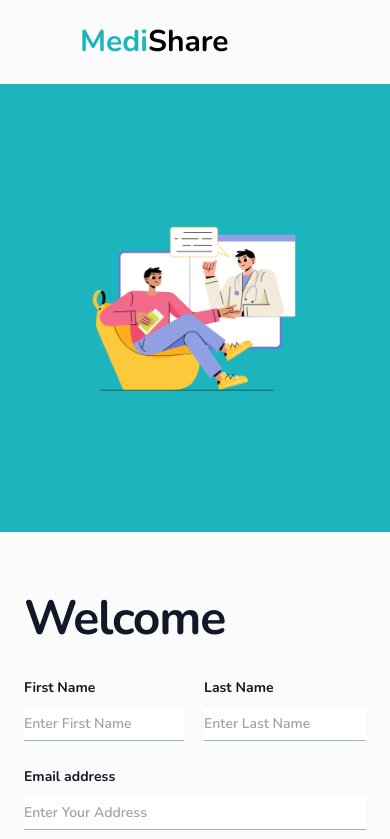
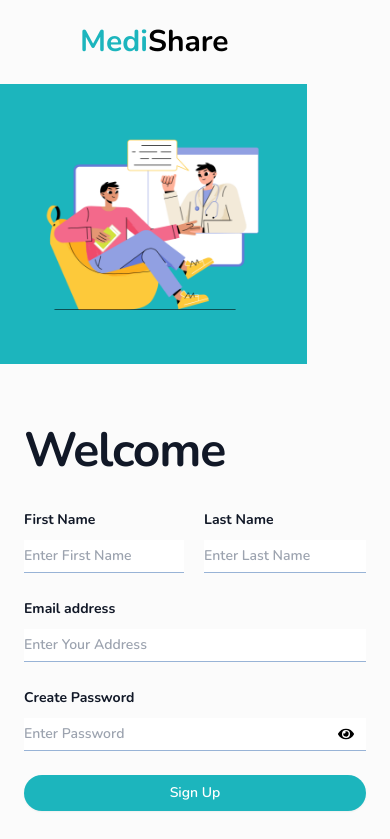
Before and after one commit to Pranjali-12/medishare-client, a React (Create React App) app: page /signup in a window 390 px wide. Shown: the top 839 px of the page. Built offline with nearby package versions, Linux system fonts and the light colour scheme.

Commit message:
sign up in responsive

```diff
--- a/src/Components/SignInLeft.jsx
+++ b/src/Components/SignInLeft.jsx
@@ -4,8 +4,8 @@ import '../styles/SignInLeft.css'
 const SignInLeft = () => {
   return (
     <div className='flex flex-row flex-wrap ' >
-        <div className='sm:w-1/2  py-20 px-12 '  style={{backgroundColor:"#1CB5BD"}}>
-           <img src={require("../assets/signup.png")} className='sign-img sm:w-11/12 my-12'></img>
+        <div className='sm:w-1/2   '  style={{backgroundColor:"#1CB5BD"}}>
+           <img src={require("../assets/signup.png")} className='sign-img '></img>
         </div>
 
 
--- a/src/Components/SignUpCon.jsx
+++ b/src/Components/SignUpCon.jsx
@@ -1,133 +1,5 @@
-// import React from 'react'
 
-// const SignUpCon = () => {
-//   return (
-//     <div>
-//          <div className='flex flex-row flex-wrap ' >
-//         <div className='sm:w-1/2  py-20 px-12 '  style={{backgroundColor:"#1CB5BD"}}>
-//            <img src={require("../assets/signup.png")} className='sign-img sm:w-11/12 my-12'></img>
-//         </div>
-
-
-//         <div className='sm:w-1/2 flex justify-center'>
-//         <div className="flex min-h-full flex-1 flex-col justify-center px-6 py-12 lg:px-8">
-//         <div className="sm:mx-auto sm:w-full sm:max-w-sm">
-
-//           <h2 className="mt-5 text-left text-5xl font-bold leading-9 tracking-tight text-gray-900">
-//             Welcome
-//           </h2>
-//         </div>
-
-//         <div className="mt-10 sm:mx-auto sm:w-full sm:max-w-sm">
-//           <form className="space-y-6" action="#" method="POST">
-
-//           <div className='flex sm:flex flex:nowrap sm:wrap'>
-//           <div>
-//               <label htmlFor="email" className="block text-sm font-bold leading-6 text-gray-900">
-//                 First Name
-//               </label>
-//               <div className="mt-2 me-5">
-//                 <input
-//                   id="fname"
-//                   name="fname"
-//                   type="text"
-//                   autoComplete="fname"
-//                   placeholder='Enter First Name'
-//                   required
-//                   className="block w-full   text-sm font-semibold border-b  py-1.5 text-gray-900   placeholder:text-gray-400 outline-none" style={{borderColor:"#98B3D6"}}
-//                 />
-//               </div>
-//             </div>
-//             <div>
-//               <label htmlFor="email" className="block text-sm font-bold leading-6 text-gray-900">
-//               Last Name
-//               </label>
-//               <div className="mt-2">
-//                 <input
-//                   id="lname"
-//                   name="lname"
-//                   type="text"
-//                   autoComplete="lname"
-//                   placeholder='Enter Last Name'
-//                   required
-//                   className="block w-full text-sm font-semibold border-b  py-1.5 text-gray-900   placeholder:text-gray-400 outline-none" style={{borderColor:"#98B3D6"}}
-//                 />
-//               </div>
-//             </div>
-//           </div>
-//             <div>
-//               <label htmlFor="email" className="block text-sm font-bold leading-6 text-gray-900">
-//                 Email address
-//               </label>
-//               <div className="mt-2 ">
-//                 <input
-//                   id="email"
-//                   name="email"
-//                   type="email"
-//                   autoComplete="email"
-//                   placeholder='Enter Your Address'
-//                   required
-//                   className="block w-full text-sm font-semibold border-b  py-1.5 text-gray-900   placeholder:text-gray-400 outline-none" style={{borderColor:"#98B3D6"}}
-//                 />
-//               </div>
-//             </div>
-
-//             <div>
-//               <div className="flex items-center justify-between">
-//                 <label htmlFor="password" className="block text-sm font-bold leading-6 text-gray-900">
-//                   Create Password
-//                 </label>
-
-//               </div>
-//               <div className="mt-2">
-//                 <input
-//                   id="password"
-//                   name="password"
-//                   type="password"
-//                   autoComplete="current-password"
-//                   placeholder='Enter Password'
-//                   required
-//                   className="block w-full text-sm font-semibold  border-b  py-1.5 text-gray-900   placeholder:text-gray-400 outline-none" style={{borderColor:"#98B3D6"}}
-//                 />
-//               </div>
-//             </div>
-//             <div className="text-sm">
-//                   <a href="#" className="font-semibold hover:text-teal-800 text-teal-600">
-//                     Forgot password?
-//                   </a>
-//                 </div>
-//             <div>
-//               <button
-//                 type="submit"
-//                 className="flex w-full justify-center rounded-full  px-3 py-1.5 text-sm font-semibold leading-6 text-white shadow-sm  focus-visible:outline focus-visible:outline-2 focus-visible:outline-offset-2 " style={{backgroundColor:"#1CB5BD"}}
-//               >
-//                 Login
-//               </button>
-//             </div>
-//           </form>
-
-//           <p className="mt-10 text-center font-bold py-4 text-xl text-gray-500">
-//             New member?{' '}
-//             <a href="#" className="font-semibold leading-6 text-indigo-600 hover:text-indigo-500" style={{color:"#1CB5BD"}}>
-//               Sign Up
-//             </a>
-//           </p>
-//         </div>
-//       </div>
-//         </div>
-
-
-//     </div>
-//     </div>
-//   )
-// }
-
-// export default SignUpCon
 import '../styles/SignInLeft.css'
-import {  Link } from "react-router-dom";
-
-
-
 import React, { useState } from 'react';
 import {FaEyeSlash,FaEye} from 'react-icons/fa';
 
@@ -141,8 +13,8 @@ const SignUpCon = () => {
   return (
     <div>
       <div className='flex flex-row flex-wrap '>
-        <div className='sm:w-1/2 py-20 px-12' style={{ backgroundColor: "#1CB5BD" }}>
-          <img src={require("../assets/signup.png")} className='sign-img sm:w-11/12 my-12' alt="Signup" />
+        <div className='sm:w-1/2 ' style={{ backgroundColor: "#1CB5BD" }}>
+          <img src={require("../assets/signup.png")} className='sign-img ' alt="Signup" />
         </div>
 
         <div className='sm:w-1/2 flex justify-center'>
--- a/src/styles/SignInLeft.css
+++ b/src/styles/SignInLeft.css
@@ -1,5 +1,16 @@
-/* .sign-img{
-    width:80rem;
+.sign-img{
+    /* width:0rem; */
     justify-content: center;
+    /* background-color: red; */
+    margin:55px 0px;
+    padding:48px 0px;
 }
- */
+
+ @media (max-width:900px){
+    .sign-img{
+        /* width:200rem; */
+        height:15rem;
+        margin:20px 0;
+        padding:20px 0;
+    }
+  }
--- /dev/null
+++ b/src/styles/SignUpLeft.css
@@ -0,0 +1,16 @@
+.sign-img{
+    width:200rem;
+    justify-content: center;
+    /* background-color: red; */
+    margin:17px 0px;
+    padding:15px 0px;
+}
+
+ @media (max-width:900px){
+    .sign-img{
+        width:150rem;
+        height:12rem;
+        margin:5px 0;
+        padding:5px 0;
+    }
+  }
```
